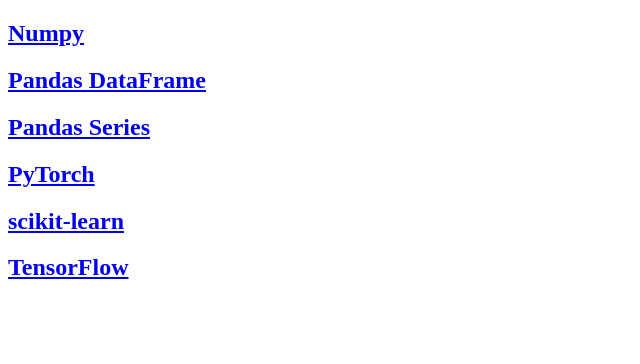
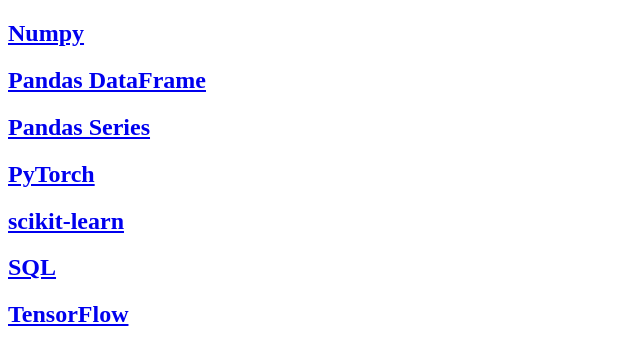
Before and after one commit to ixig/ML_CheatSheets, a plain HTML site: page docs/index.html in a window 1280 px wide. Shown: the whole page, without its empty margins (0-640 px from the left). Drawn offline with Linux system fonts and the light colour scheme.

Commit message:
Updated README

```diff
--- a/docs/index.html
+++ b/docs/index.html
@@ -9,6 +9,7 @@
     <h2><a href="PandasSeriesCheatSheet.html">Pandas Series</a></h2>
     <h2><a href="PyTorchCheatSheet.html">PyTorch</a></h2>
     <h2><a href="SKLearnCheatSheet.html">scikit-learn</a></h2>
+    <h2><a href="SQLCheatSheet.html">SQL</a></h2>
     <h2><a href="TensorFlowCheatSheet.html">TensorFlow</a></h2>
   </body>
 </html>
```
Also changed, not shown: 1 other file.
